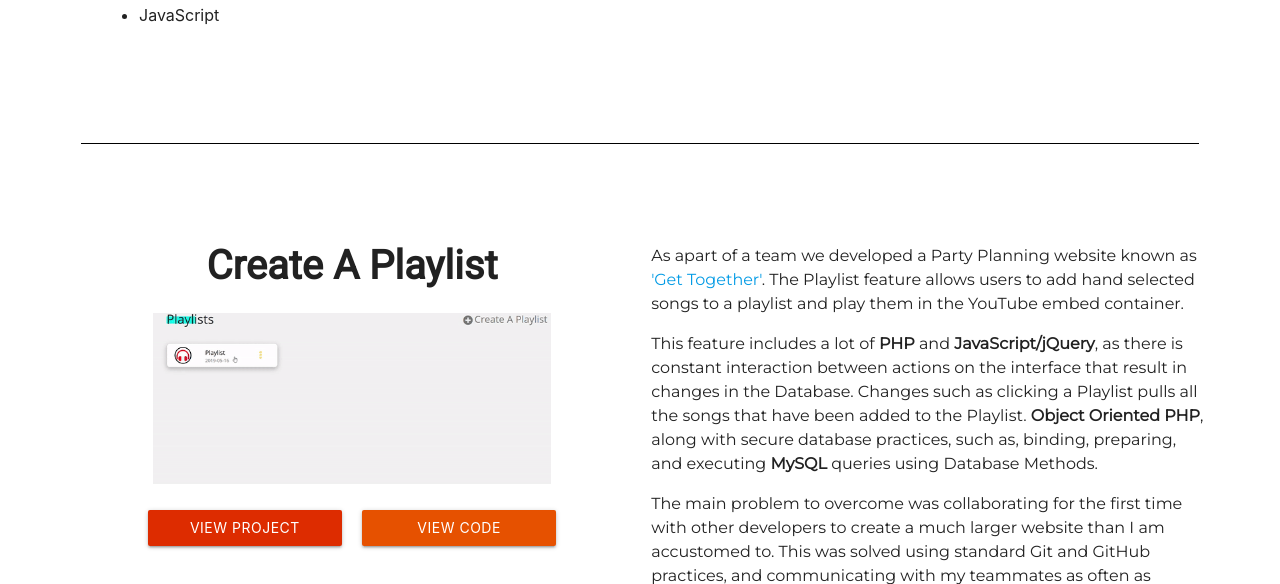
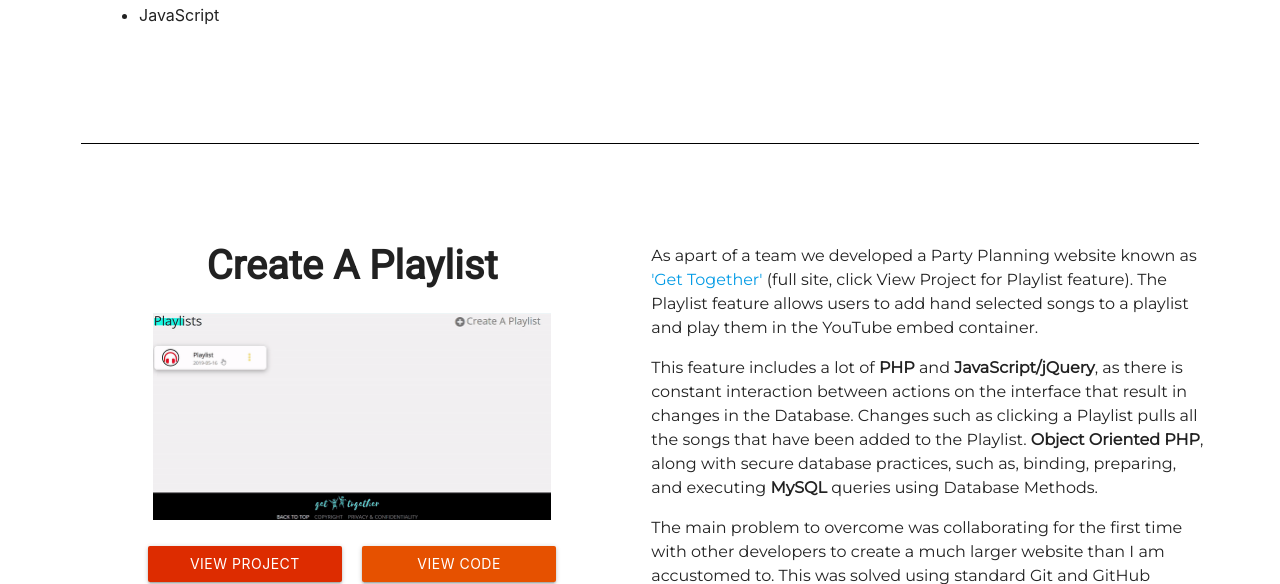
Before and after one commit to ikhan5/Landing-Material, a PHP site: page / in a window 1280 px wide. Shown: the part 3574-4158 px from the top of the page. Run offline with PHP 8.4, Linux system fonts and the light colour scheme; some libraries are stand-ins or nearby versions.

Commit message:
Modified Playlist GitHub link

```diff
--- a/index.php
+++ b/index.php
@@ -268,7 +268,7 @@
           </div>
           <div class="center links">
             <a href="http://playlists.imzankhan.ca/playlists/index.php?eid=1" target="_blank" class="btn deep-orange accent-4">View Project</a>
-            <a href="https://github.com/ikhan5/get-together/tree/master/playlists" target="_blank" class="btn orange darken-4">View Code</a>
+            <a href="https://github.com/ikhan5/Playlists.git" target="_blank" class="btn orange darken-4">View Code</a>
           </div>
         </div>
       </div>
@@ -276,7 +276,7 @@
         <div class="work__overview">
           <p class="work_example_description">
             As apart of a team we developed a Party Planning website
-            known as <a href="http://get-together.gq/">'Get Together'</a>. The Playlist feature allows users to
+            known as <a href="http://get-together.gq/">'Get Together'</a> (full site, click View Project for Playlist feature). The Playlist feature allows users to
             add hand selected songs to a playlist and play them in the YouTube
             embed container.
           </p>
```
Also changed, not shown: images/Gifs/playlists.gif.
